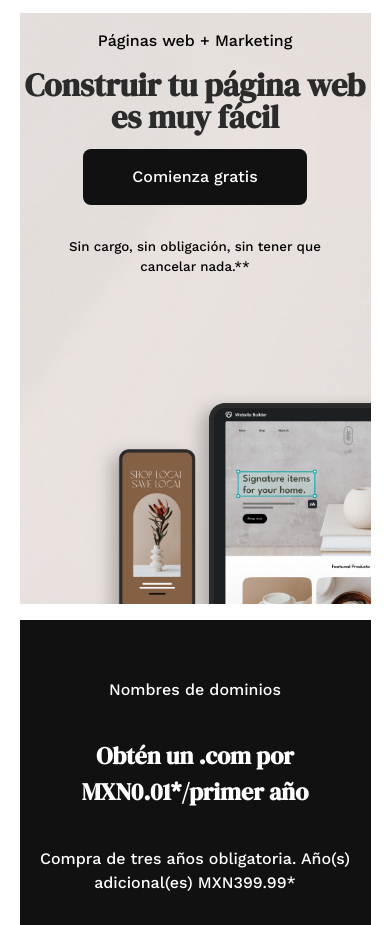
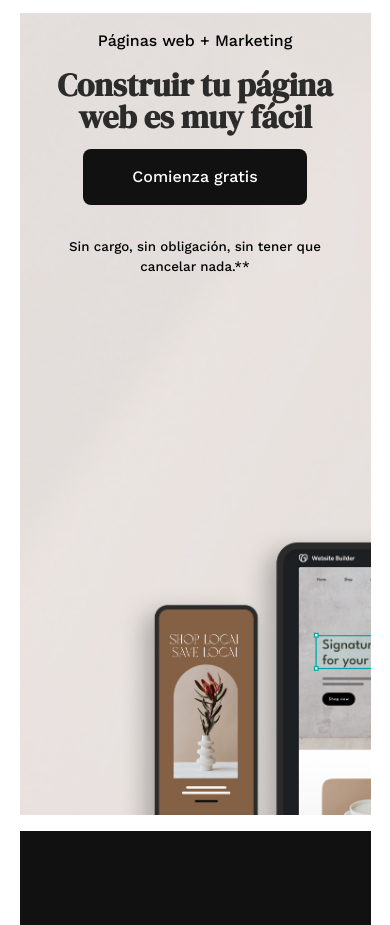
Before and after one commit to AlanLopRey/Godaddy-clone, a plain HTML site: page index.html in a window 390 px wide. Shown: the part 136-1061 px from the top of the page. Drawn offline with nearby package versions, Linux system fonts and the light colour scheme; a web font is replaced by a local one.

```diff
--- a/styles.css
+++ b/styles.css
@@ -173,7 +173,7 @@ body {
 .hero {
   /* position: relative; */
   width: 90%;
-  height: 70vh;
+  height: 95vh;
   background-image: url(./assets/imgs/mobile-portrait.jpg);
   background-size: cover;
   display: flex;
@@ -198,6 +198,7 @@ body {
   margin-bottom: 1rem;
 }
 .hero__h1 {
+  width: 90%;
   font-size: 2rem;
   font-family: var(--font-header);
   font-family: var(--font-header-two);
@@ -243,7 +244,7 @@ body {
   justify-content: space-evenly;
   text-align: center;
   width: 90%;
-  height: 50vh;
+  height: 70vh;
   background-color: var(--darker-black);
   color: var(--backgrund-white);
   margin-bottom: 1rem;
```
